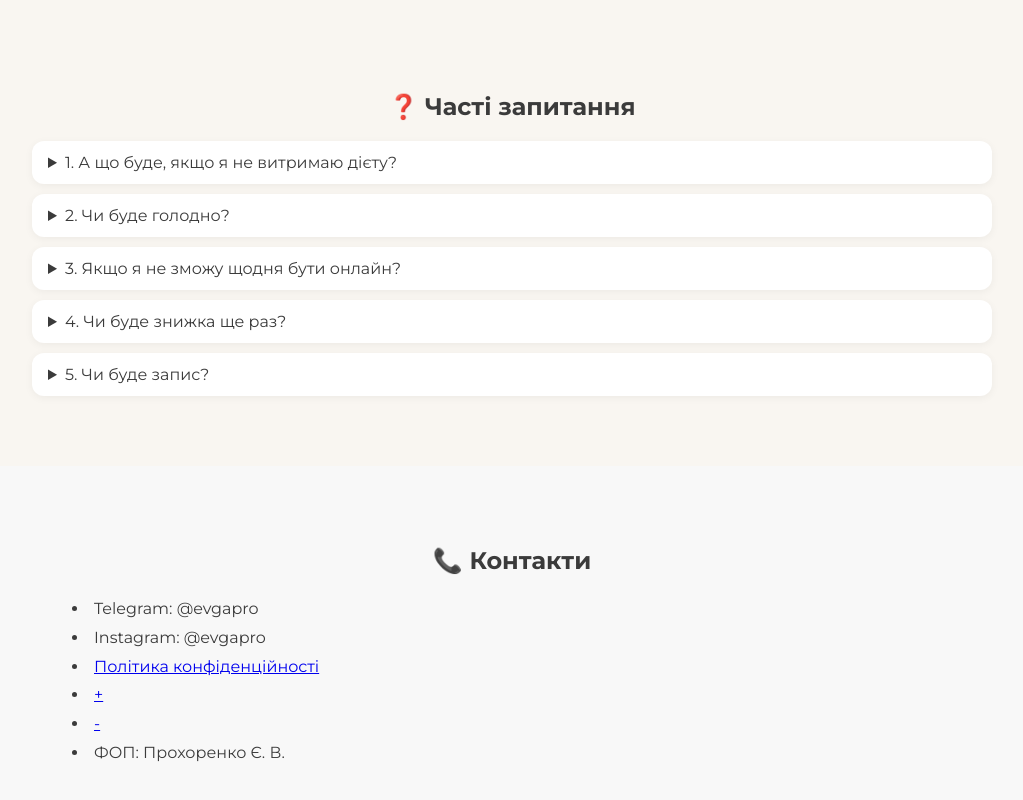
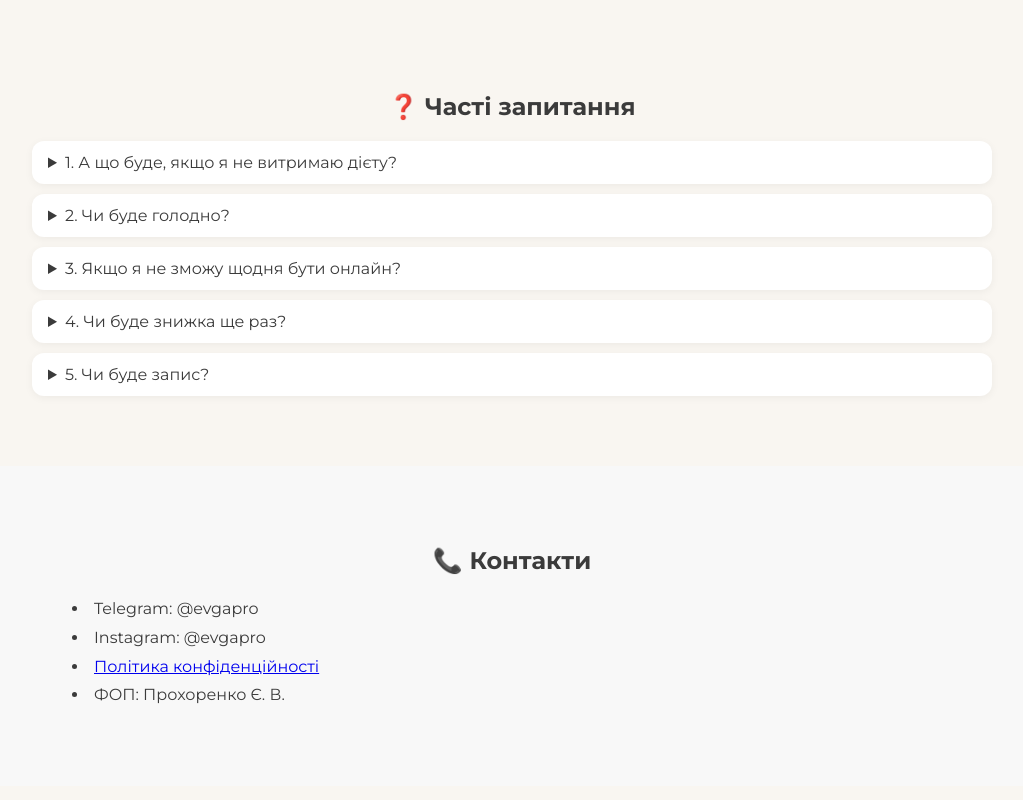
Before and after one commit to mattproh/Body-in-7-days, a plain HTML site: page index.html in a window 1280 px wide. Shown: the part 3737-4537 px from the top of the page, without its empty margins (128-1151 px from the left). Drawn offline with Linux system fonts and the light colour scheme.

Commit message:
Add files via upload

```diff
--- a/index.html
+++ b/index.html
@@ -216,8 +216,8 @@
         <li>Telegram: @evgapro</li>
         <li>Instagram: @evgapro</li>
         <li><a href="privacy-policy.html">Політика конфіденційності</a></li>
-        <li><a href="success.html">+</a></li>
-        <li><a href="failed.html">-</a></li>
+        <!-- <li><a href="success.html">+</a></li>
+        <li><a href="failed.html">-</a></li> -->
         <li>ФОП: Прохоренко Є. В.</li>
       </ul>
     </div>
```
